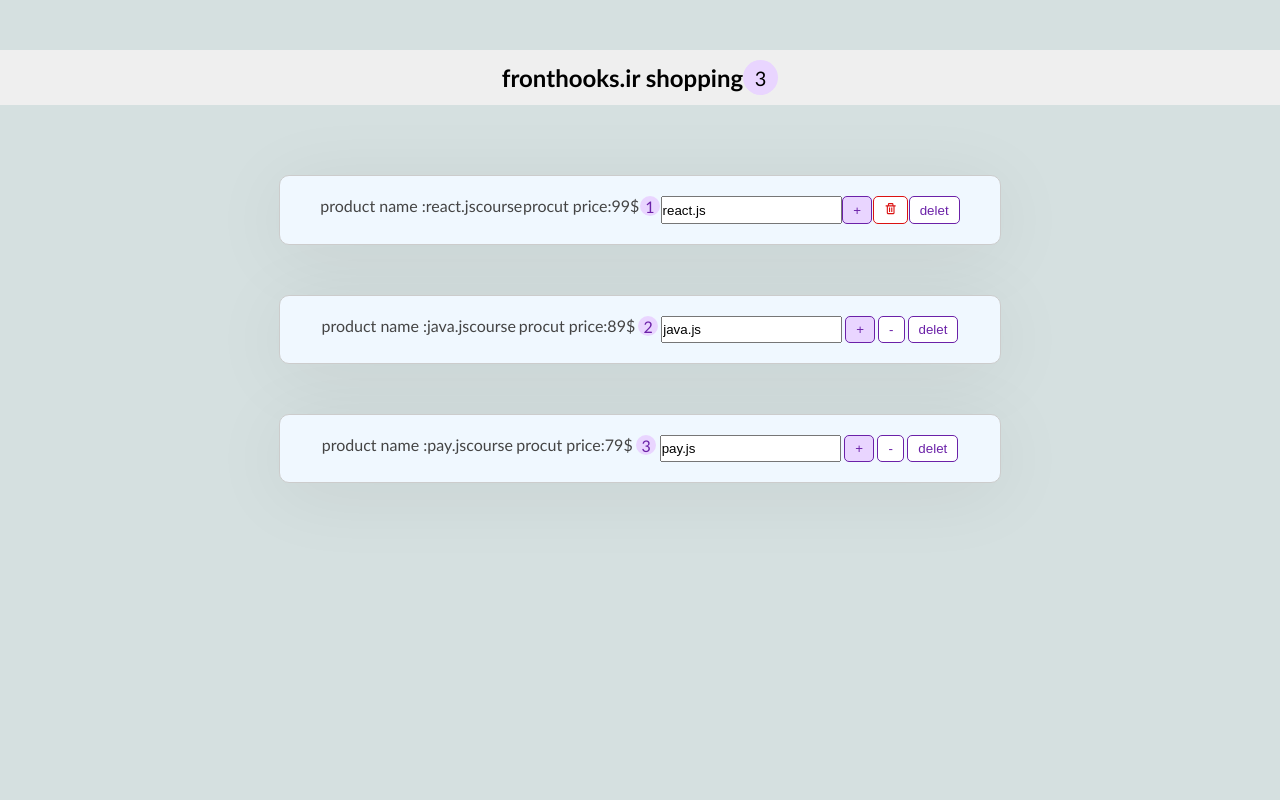
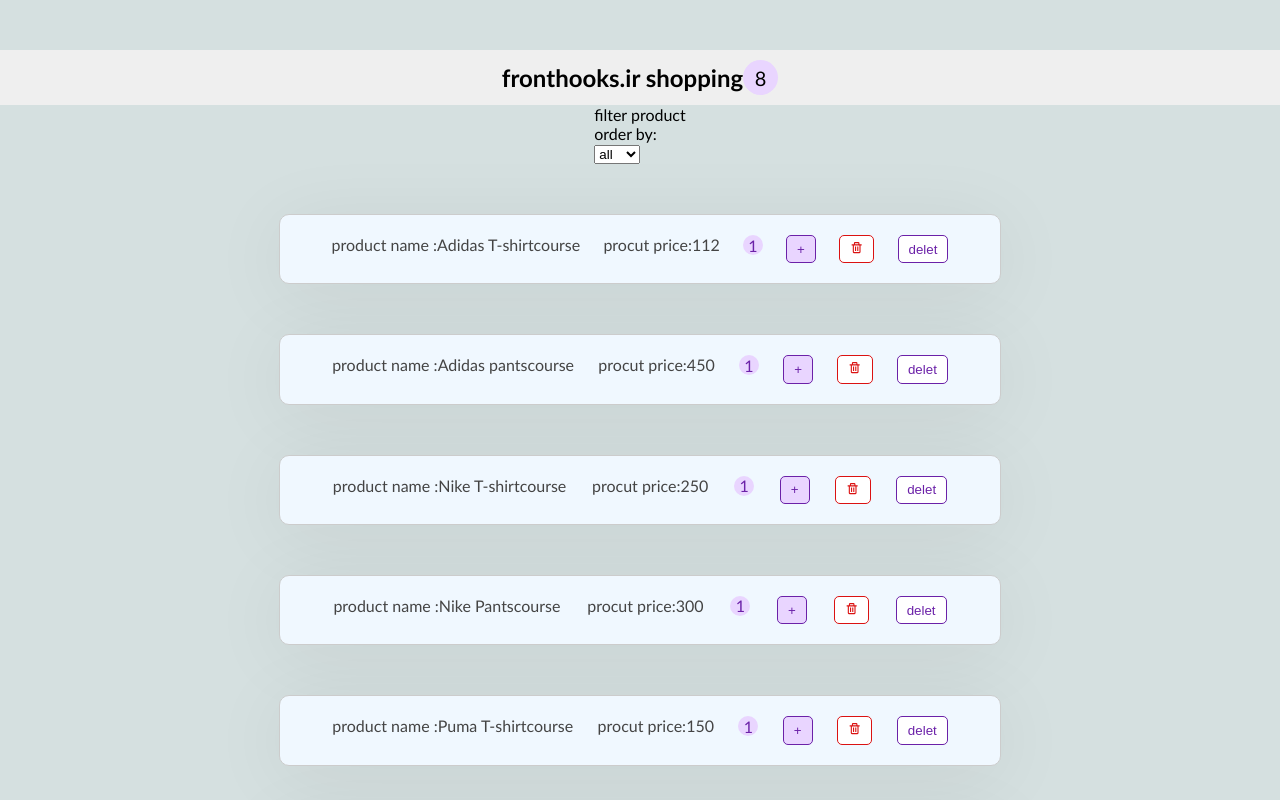
Before and after one commit to alimhp/react-course, a React (Create React App) app: page / in a window 1280 px wide. Shown: the top 800 px of the page. Built offline with nearby package versions, Linux system fonts and the light colour scheme.

Commit message:
creat filter component

```diff
--- a/src/App.css
+++ b/src/App.css
@@ -1,12 +1,12 @@
 .container {
   display: flex;
-  justify-content: space-around;
+  /* justify-content: space-around; */
   align-items: center;
   flex-direction: column;
-  gap: 20px;
+  min-height: 100vh;
+  /* gap: 20px; */
   width: 100;
   height: 50vh;
-  background: rgb(213, 224, 224);
+  /* background: rgb(213, 224, 224); */
   margin-top: 50px;
-
 }
--- a/src/App.js
+++ b/src/App.js
@@ -4,6 +4,7 @@
 import Navbar from "./component/navbar/navigation";
 import Wrapper from "./component/Hoc/Wrapper";
 import ProductsProvider from "./component/Providers/ProductsProvider";
+import Filter from "./component/Filter/Filter";
 // import Product from "./component/product/Product";
 
 const App = () => {
@@ -11,6 +12,7 @@
     <>
       <ProductsProvider>
         <Navbar />
+        <Filter />
         <ProductList />
       </ProductsProvider>
     </>
--- /dev/null
+++ b/src/component/Filter/Filter.js
@@ -0,0 +1,24 @@
+const Filter = () => {
+  const ChangeHandler = (e) => {
+    console.log(e.target.value);
+  };
+  return (
+    <div>
+      filter product
+      <div>
+        <p>order by:</p>
+        <select onChange={ChangeHandler}>
+          <option value="">all</option>
+          <option value="S">S</option>
+          <option value="XS">XS</option>
+          <option value="M">M</option>
+          <option value="XL">XL</option>
+          <option value="XLL">XLL</option>
+          <option value="L">L</option>
+        </select>
+      </div>
+    </div>
+  );
+};
+
+export default Filter;
--- a/src/component/Providers/ProductsProvider.js
+++ b/src/component/Providers/ProductsProvider.js
@@ -1,60 +1,131 @@
-import { createContext, useContext, useState } from "react";
+import React, { useContext, useReducer } from "react";
+import { productsData } from "../db/Products";
+// const productContex = createContext();
+// const productContexDispatcher = createContext();
 
-const productContex = createContext();
-const productContexDispatcher = createContext();
+// const ProductsProvider = ({ children }) => {
+//   const [product, setProduct] = useState([
+//     { title: "react.js", price: "99$", id: 1, quantity: 1 },
+//     { title: "java.js", price: "89$", id: 2, quantity: 2 },
+//     { title: "pay.js", price: "79$", id: 3, quantity: 3 },
+//   ]);
+//   return (
+//     <productContex.Provider value={product}>
+//       <productContexDispatcher.Provider value={setProduct}>
+//         {children}
+//       </productContexDispatcher.Provider>
+//     </productContex.Provider>
+//   );
+// };
+
+// export default ProductsProvider;
+
+// export const useProduct = () => useContext(productContex);
+
+// export const useProductAction = () => {
+//   const setProduct = useContext(productContexDispatcher);
+//   const product = useContext(productContex);
+
+//   const removeHandler = (id) => {
+//     const FilterProduct = product.filter((p) => p.id !== id);
+
+//     setProduct(FilterProduct);
+//   };
+//   const incrementHandler = (id) => {
+//     const productUpdated = [...product];
+//     const selectedItem = productUpdated.find((p) => p.id === id);
+//     selectedItem.quantity++;
+//     setProduct(productUpdated);
+//   };
+//   const changeHandler = (event, id) => {
+//     // console.log(event.target.value, id);
+//     const productUpdated = [...product];
+//     const selectedItem = productUpdated.find((p) => p.id === id);
+//     selectedItem.title = event.target.value;
+//     setProduct(productUpdated);
+//   };
+//   const dicresmentHandler = (id) => {
+//     const productUpdated = [...product];
+//     const selectedItem = productUpdated.find((p) => p.id === id);
+
+//     if (selectedItem.quantity === 1) {
+//       const filterItem = productUpdated.filter((p) => p.id !== id);
+//       setProduct(filterItem);
+//     } else {
+//       selectedItem.quantity--;
+//       setProduct(productUpdated);
+//     }
+//   };
+//   return { removeHandler, incrementHandler, changeHandler, dicresmentHandler };
+// };
+
+const ProductContext = React.createContext(); // state
+const ProductContextDispatcher = React.createContext(); // setState
+
+// const initialState = [
+//   { title: "React.js", price: "99 $", id: 1, quantity: 1 },
+//   { title: "Node.js", price: "89 $", id: 2, quantity: 2 },
+//   { title: "JavaScript", price: "79 $", id: 3, quantity: 3 },
+// ];
+
+const reducer = (state, action) => {
+  switch (action.type) {
+    case "increment": {
+      const index = state.findIndex((item) => item.id === action.id);
+      const product = { ...state[index] };
+      product.quantity++;
+      const updatedProducts = [...state];
+      updatedProducts[index] = product;
+      return updatedProducts;
+    }
+
+    case "decrement": {
+      const index = state.findIndex((item) => item.id === action.id);
+      const product = { ...state[index] };
+      if (product.quantity === 1) {
+        const filteredProducts = state.filter((p) => p.id !== action.id);
+        return filteredProducts;
+      } else {
+        const updatedProducts = [...state];
+        product.quantity--;
+        updatedProducts[index] = product;
+        return updatedProducts;
+      }
+    }
+
+    case "edit": {
+      const index = state.findIndex((item) => item.id === action.id);
+      console.log(index);
+      const product = { ...state[index] };
+      product.title = action.event.target.value;
+      const updatedProducts = [...state];
+      updatedProducts[index] = product;
+      return updatedProducts;
+    }
+
+    case "remove": {
+      const fiteredProducts = state.filter((p) => p.id !== action.id);
+      return fiteredProducts;
+    }
+    default:
+      return state;
+  }
+};
 
 const ProductsProvider = ({ children }) => {
-  const [product, setProduct] = useState([
-    { title: "react.js", price: "99$", id: 1, quantity: 1 },
-    { title: "java.js", price: "89$", id: 2, quantity: 2 },
-    { title: "pay.js", price: "79$", id: 3, quantity: 3 },
-  ]);
+  const [product, dispatch] = useReducer(reducer, productsData);
+
   return (
-    <productContex.Provider value={product}>
-      <productContexDispatcher.Provider value={setProduct}>
+    <ProductContext.Provider value={product}>
+      <ProductContextDispatcher.Provider value={dispatch}>
         {children}
-      </productContexDispatcher.Provider>
-    </productContex.Provider>
+      </ProductContextDispatcher.Provider>
+    </ProductContext.Provider>
   );
 };
 
 export default ProductsProvider;
 
-export const useProduct = () => useContext(productContex);
+export const useProduct = () => useContext(ProductContext);
 
-export const useProductAction = () => {
-  const setProduct = useContext(productContexDispatcher);
-  const product = useContext(productContex);
-
-  const removeHandler = (id) => {
-    const FilterProduct = product.filter((p) => p.id !== id);
-
-    setProduct(FilterProduct);
-  };
-  const incrementHandler = (id) => {
-    const productUpdated = [...product];
-    const selectedItem = productUpdated.find((p) => p.id === id);
-    selectedItem.quantity++;
-    setProduct(productUpdated);
-  };
-  const changeHandler = (event, id) => {
-    // console.log(event.target.value, id);
-    const productUpdated = [...product];
-    const selectedItem = productUpdated.find((p) => p.id === id);
-    selectedItem.title = event.target.value;
-    setProduct(productUpdated);
-  };
-  const dicresmentHandler = (id) => {
-    const productUpdated = [...product];
-    const selectedItem = productUpdated.find((p) => p.id === id);
-
-    if (selectedItem.quantity === 1) {
-      const filterItem = productUpdated.filter((p) => p.id !== id);
-      setProduct(filterItem);
-    } else {
-      selectedItem.quantity--;
-      setProduct(productUpdated);
-    }
-  };
-  return { removeHandler, incrementHandler, changeHandler, dicresmentHandler };
-};
+export const useProductAction = () => useContext(ProductContextDispatcher);
--- /dev/null
+++ b/src/component/db/Products.js
@@ -0,0 +1,74 @@
+export const productsData = [
+  {
+    id: 1,
+    sku: 165464864646464654135,
+    title: "Adidas T-shirt",
+    quantity: 1,
+    availableSizes: ["X", "S"],
+    price: 112,
+    isFreeShipping: true,
+  },
+  {
+    id: 2,
+    sku: 165464864646464654135,
+    title: "Adidas pants",
+    quantity: 1,
+    availableSizes: ["X", "XL", "XXL", "M"],
+    price: 450,
+    isFreeShipping: true,
+  },
+  {
+    id: 3,
+    sku: 165464864646464654135,
+    title: "Nike T-shirt",
+    quantity: 1,
+    availableSizes: ["L", "XL", "XXL"],
+    price: 250,
+    isFreeShipping: true,
+  },
+  {
+    id: 4,
+    sku: 165464864646464654135,
+    title: "Nike Pants",
+    quantity: 1,
+    availableSizes: ["X", "L", "XXL"],
+    price: 300,
+    isFreeShipping: true,
+  },
+  {
+    id: 5,
+    sku: 165464864646464654135,
+    title: "Puma T-shirt",
+    quantity: 1,
+    availableSizes: ["XL"],
+    price: 150,
+    isFreeShipping: true,
+  },
+  {
+    id: 6,
+    sku: 165464864646464654135,
+    title: "Adidas Shoes",
+    quantity: 1,
+    availableSizes: ["L", "XL", "XXL"],
+    price: 600,
+    isFreeShipping: true,
+  },
+  {
+    id: 7,
+    sku: 165464864646464654135,
+    title: "Nike Shoes",
+    quantity: 1,
+    availableSizes: ["X", "L"],
+    price: 500,
+    isFreeShipping: true,
+  },
+  {
+    id: 8,
+    sku: 165464864646464654135,
+    title: "Adidas Hat",
+    quantity: 1,
+    availableSizes: ["XL", "XXL"],
+    price: 100,
+    isFreeShipping: true,
+  },
+];
--- a/src/component/product/ProductList.js
+++ b/src/component/product/ProductList.js
@@ -1,12 +1,10 @@
 import React from "react";
 import Product from "./product";
 import { useProduct, useProductAction } from "../Providers/ProductsProvider";
-
 const ProductList = () => {
   const product = useProduct();
 
-  const { removeHandler, incrementHandler, changeHandler, dicresmentHandler } =
-    useProductAction();
+  const dispatch = useProductAction();
 
   const renderProduct = () => {
     if (product.length === 0)
@@ -17,10 +15,10 @@
         <Product
           product={product}
           key={product.id}
-          onChange={(e) => changeHandler(e, product.id)}
-          onDicrement={() => dicresmentHandler(product.id)}
-          onIncrement={() => incrementHandler(product.id)}
-          onDelet={() => removeHandler(product.id)}
+          onChange={(e) => dispatch({ type: "edit", id: product.id, event: e })}
+          onDicrement={() => dispatch({ type: "decrement", id: product.id })}
+          onIncrement={() => dispatch({ type: "increment", id: product.id })}
+          onDelet={() => dispatch({ type: "remove", id: product.id })}
         />
       );
     });
--- a/src/component/product/product.js
+++ b/src/component/product/product.js
@@ -8,7 +8,7 @@
       <p>procut price:{product.price} </p>
 
       <span className={styles.value}>{product.quantity}</span>
-      <input onChange={onChange} value={product.title} />
+      {/* <input onChange={onChange} value={product.title} /> */}
       {/* controled component ==> value={product.title} */}
       <button
         onClick={onIncrement}
```
Also changed, not shown: src/component/ClassCounter/hook.js (renamed from src/component/hook.js), src/component/timer/Functionalcounter.jsx (renamed from src/component/Functionalcounter.jsx).
